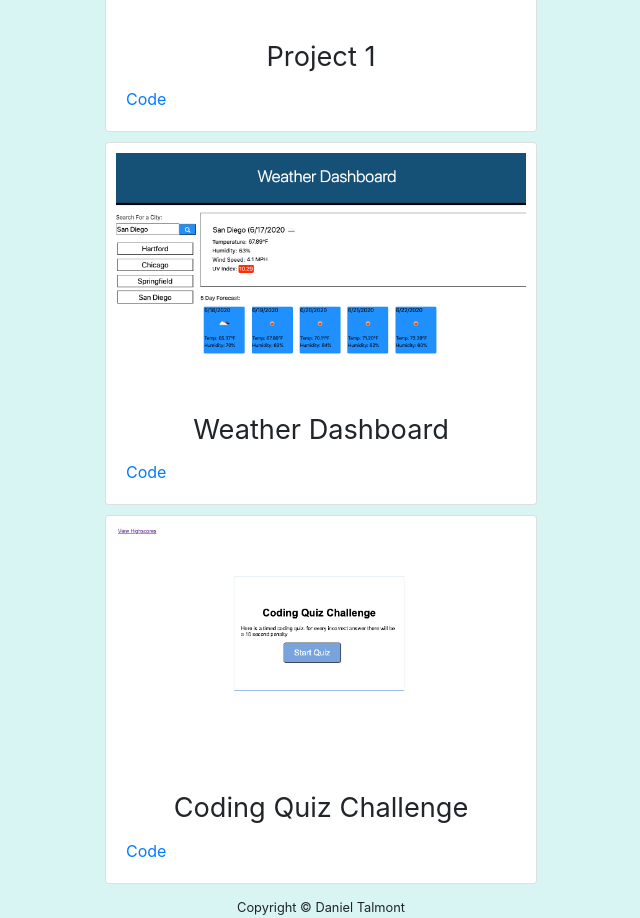
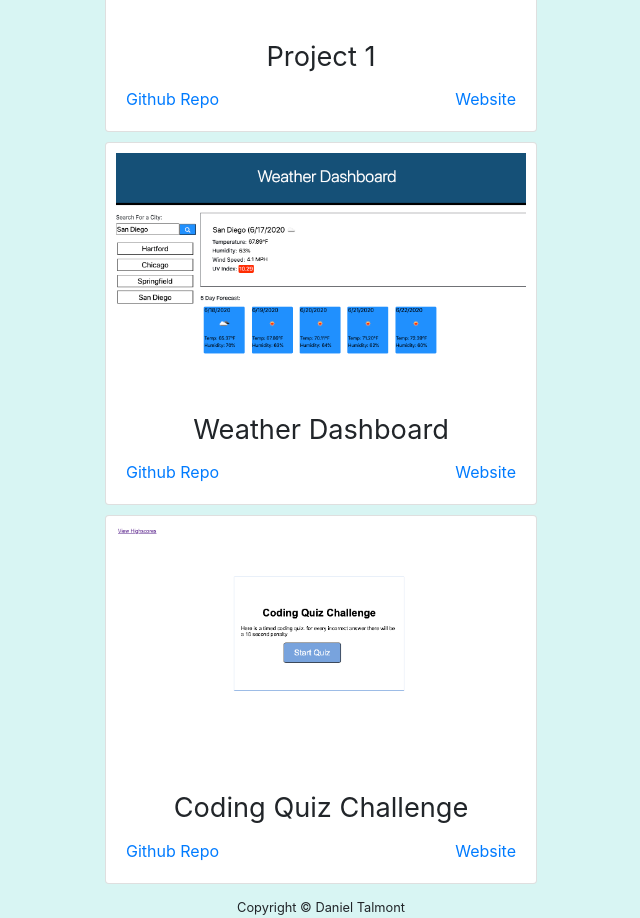
Before and after one commit to dantalmont/updated-portfolio, a plain HTML site: page portfolio.html in a window 1280 px wide. Shown: the part 459-1377 px from the top of the page, without its empty margins (319-959 px from the left). Drawn offline with nearby package versions, Linux system fonts and the light colour scheme.

Commit message:
added links to websites

```diff
--- a/portfolio.html
+++ b/portfolio.html
@@ -38,7 +38,8 @@
           <img class="card-img-top" src="Assets/tripReel.png" alt="movie search application project" style="height:178.5;">
           <div class="card-body">
             <p class="card-text">Project 1</p>
-            <a href="https://github.com/dantalmont/Project_1">Code</a>
+            <a href="https://github.com/dantalmont/Project_1">Github Repo</a>
+            <a href="https://dantalmont.github.io/Project_1/." style="float: right;">Website</a>
           </div>
         </div>
       </div>
@@ -48,7 +49,8 @@
           <img class="card-img-top" src="Assets/weatherDashboard.png" alt="Search weather forcast by city application">
           <div class="card-body">
             <p class="card-text">Weather Dashboard</p>
-            <a href="https://github.com/dantalmont/weather-dashboard">Code</a>
+            <a href="https://github.com/dantalmont/weather-dashboard">Github Repo</a>
+            <a href="https://dantalmont.github.io/weather-dashboard/" style="float: right;">Website</a>
           </div>
         </div>
       </div>
@@ -58,7 +60,8 @@
           <img class="card-img-top" src="Assets/CodingQuizChallenge.png" alt="Coding Quiz Challenge Game">
           <div class="card-body">
             <p class="card-text">Coding Quiz Challenge</p>
-            <a href="https://github.com/dantalmont/Code-Quiz">Code</a>
+            <a href="https://github.com/dantalmont/Code-Quiz">Github Repo</a>
+            <a href="https://dantalmont.github.io/Code-quiz-homework/" style="float: right;">Website</a>
           </div>
         </div>
       </div>
```
